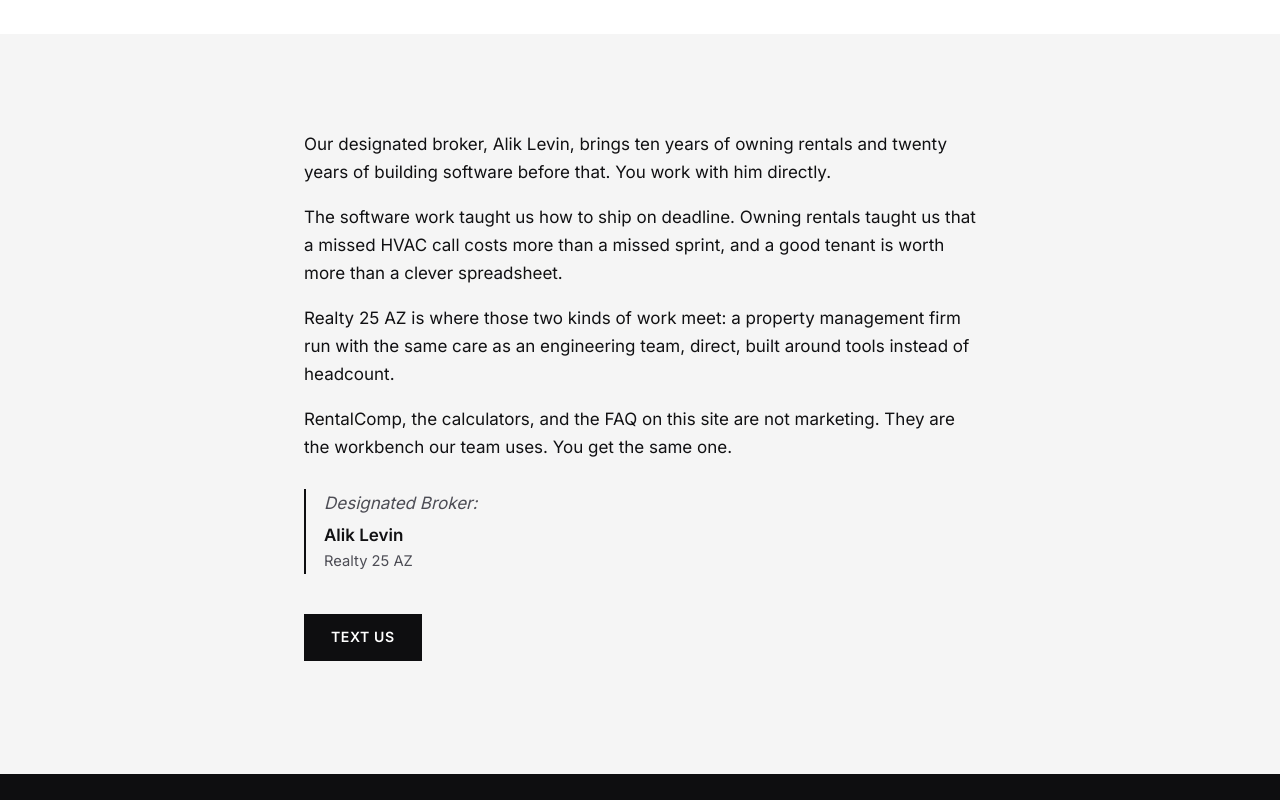
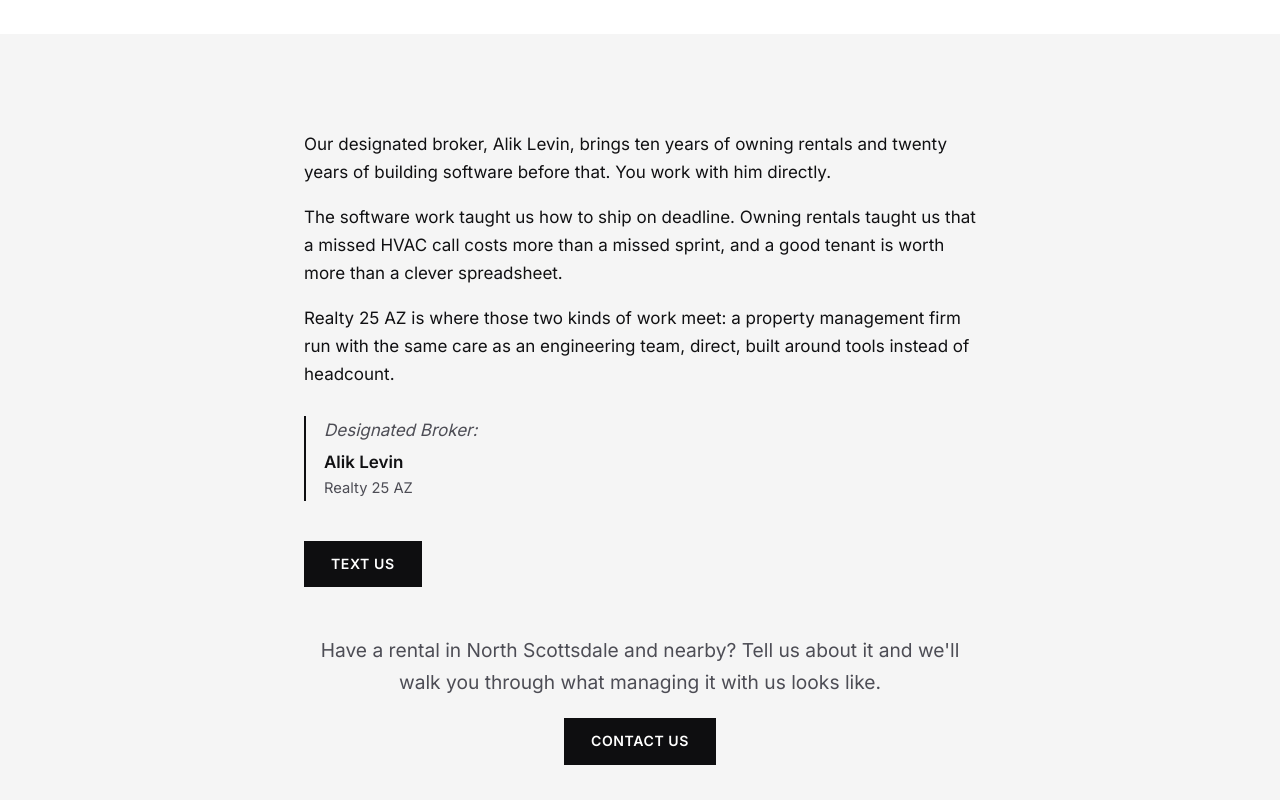
Before and after one commit to r25sandbox/realty25az-site, a plain HTML site: page about/index.html in a window 1280 px wide. Shown: the part 420-1220 px from the top of the page. Drawn offline with Linux system fonts and the light colour scheme.

Commit message:
Replace the About workbench paragraph with a contact closer.
The line had no heading of its own. The new block reuses the existing CTA classes and the same text link as the other contact buttons.

Co-authored-by: r25sandbox <r25sandbox@users.noreply.github.com>

```diff
--- a/about/index.html
+++ b/about/index.html
@@ -64,10 +64,14 @@
 <p>Our designated broker, Alik Levin, brings ten years of owning rentals and twenty years of building software before that. You work with him directly.</p>
 <p>The software work taught us how to ship on deadline. Owning rentals taught us that a missed HVAC call costs more than a missed sprint, and a good tenant is worth more than a clever spreadsheet.</p>
 <p>Realty 25 AZ is where those two kinds of work meet: a property management firm run with the same care as an engineering team, direct, built around tools instead of headcount.</p>
-<p>RentalComp, the calculators, and the FAQ on this site are not marketing. They are the workbench our team uses. You get the same one.</p>
 <div class="sig">Designated Broker:<span class="sig-name">Alik Levin</span><span class="sig-title">Realty 25 AZ</span></div>
 <p style="margin-top:40px"><a class="btn" href="sms:+14809202273">Text us</a></p>
-</div></section>
+</div>
+<div class="wrap narrow cta" style="margin:48px auto 0">
+<p class="lead">Have a rental in North Scottsdale and nearby? Tell us about it and we'll walk you through what managing it with us looks like.</p>
+<div class="actions"><a class="btn" href="sms:+14809202273">Contact us</a></div>
+</div>
+</section>
 </main>
 <script type="application/ld+json">
 {"@context":"https://schema.org","@type":["RealEstateAgent","LocalBusiness"],"name":"Realty 25 AZ","alternateName":"Realty25AZ","url":"https://www.realty25az.com/","telephone":"+1-480-920-2273","email":"info@realty25az.com","description":"Property management for single-family rentals in North Scottsdale and nearby. Flat monthly fee, $0 when vacant, $0 repair markup. Annual agreement. Cancel any time with 30 days notice, no penalty.","areaServed":[{"@type":"Place","name":"North Scottsdale and nearby"},{"@type":"Place","name":"Grayhawk"},{"@type":"Place","name":"DC Ranch"},{"@type":"Place","name":"McDowell Mountain Ranch"},{"@type":"Place","name":"Troon"},{"@type":"Place","name":"Pinnacle Peak"}],"address":{"@type":"PostalAddress","addressLocality":"Scottsdale","addressRegion":"AZ","addressCountry":"US"},"priceRange":"$125/door","founder":{"@type":"Person","name":"Alik Levin","jobTitle":"Designated Broker"}}
```
